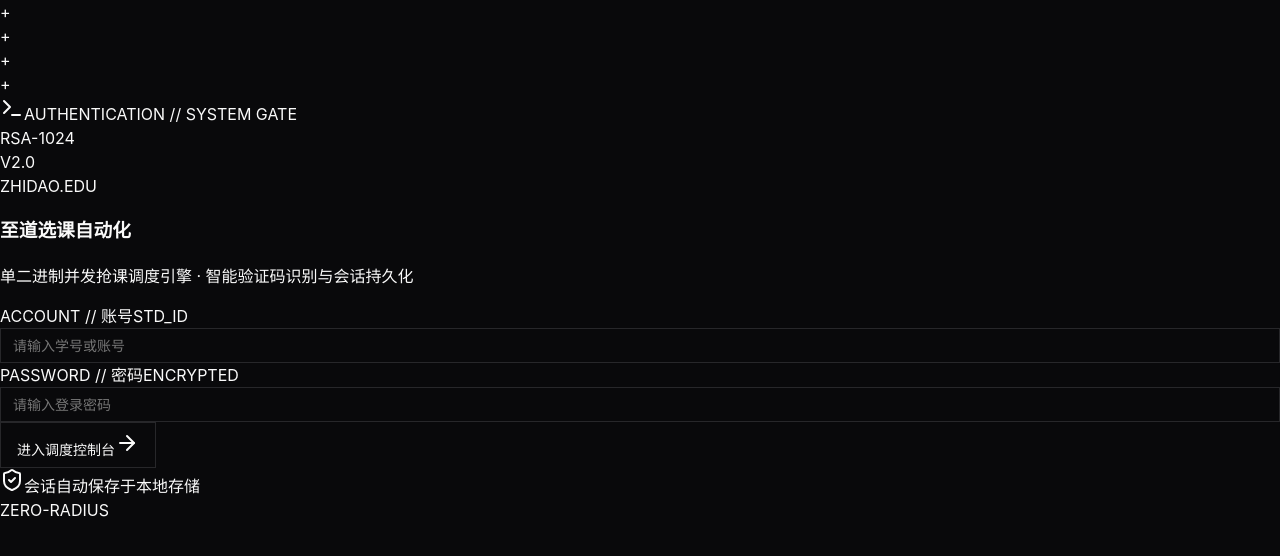
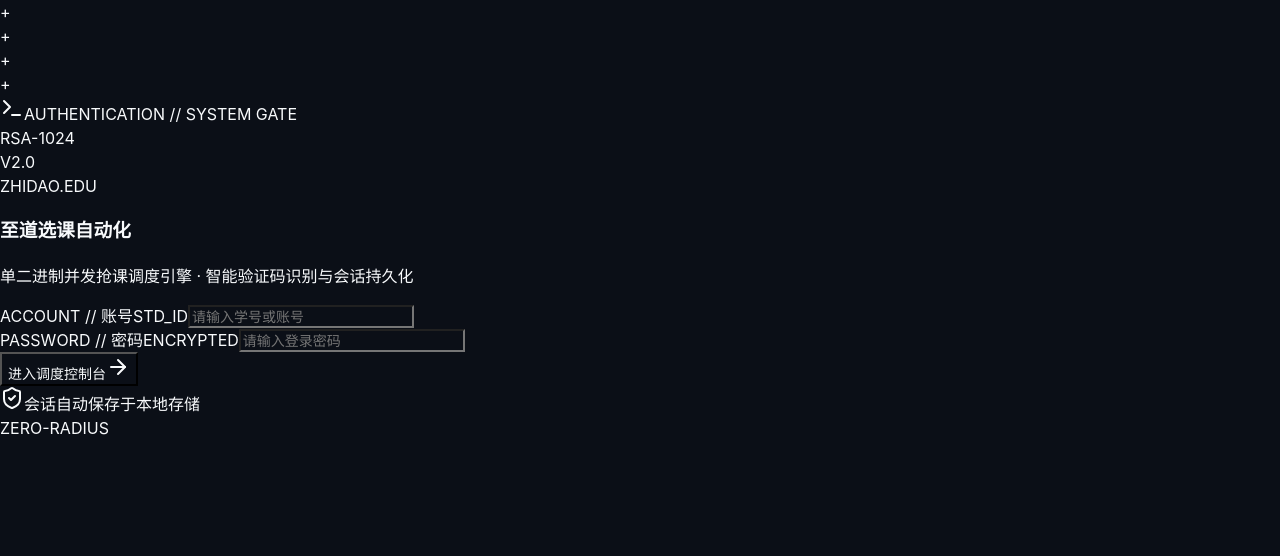
Before and after one commit to Wenaixi/xuanke-auto, a React (Vite) app in the folder web/: page / in a window 1280 px wide. Shown: the top 556 px of the page. Built offline with nearby package versions, Linux system fonts and the light colour scheme.

Commit message:
style: overhaul global design tokens with refined radius and ambient dark palette

```diff
--- a/web/src/styles/global.css
+++ b/web/src/styles/global.css
@@ -1,24 +1,50 @@
 :root {
-  /* 瑞士国际主义单色调色板 */
-  --bg: #09090b;
-  --surface: #121215;
-  --surface-soft: #18181b;
-  --border: #27272a;
-  --border-strong: #52525b;
+  /* 现代温润深空调色板 */
+  --bg: #0b0f17;
+  --surface: #131b26;
+  --surface-soft: #1a2332;
+  --surface-muted: #222d40;
+  --border: rgba(255, 255, 255, 0.08);
+  --border-hover: rgba(255, 255, 255, 0.16);
+  --border-strong: rgba(255, 255, 255, 0.28);
   --border-invert: #fafafa;
-  --fg: #fafafa;
-  --fg-muted: #a1a1aa;
-  --fg-dim: #71717a;
+
+  --fg: #f8fafc;
+  --fg-muted: #94a3b8;
+  --fg-dim: #64748b;
+
+  /* 生机语义色彩体系（点缀色） */
+  --emerald: #10b981;
+  --emerald-bg: rgba(16, 185, 129, 0.12);
+  --emerald-border: rgba(16, 185, 129, 0.28);
+
+  --amber: #f59e0b;
+  --amber-bg: rgba(245, 158, 11, 0.12);
+  --amber-border: rgba(245, 158, 11, 0.28);
+
+  --rose: #f43f5e;
+  --rose-bg: rgba(244, 63, 94, 0.12);
+  --rose-border: rgba(244, 63, 94, 0.28);
+
+  --cyan: #0ea5e9;
+  --cyan-bg: rgba(14, 165, 233, 0.12);
+  --cyan-border: rgba(14, 165, 233, 0.28);
+
+  /* 舒适微圆角体系 */
+  --radius-sm: 6px;
+  --radius-md: 8px;
+  --radius-lg: 12px;
+  --radius-xl: 16px;
+  --radius-full: 9999px;
 }
 
-/* 全局强制绝对零圆角与自然盒模型 */
-* {
-  border-radius: 0 !important;
+/* 自然盒模型 */
+*, *::before, *::after {
   box-sizing: border-box;
 }
 
 html, body, #root {
-  height: 100%;
+  min-height: 100%;
   margin: 0;
   padding: 0;
   background-color: var(--bg);
@@ -30,6 +56,7 @@ body {
   -webkit-font-smoothing: antialiased;
   -moz-osx-font-smoothing: grayscale;
   line-height: 1.5;
+  overflow-x: hidden;
 }
 
 /* 等宽数字排版：倒计时与容量统计严格纵向对齐 */
@@ -37,7 +64,7 @@ body {
   font-variant-numeric: tabular-nums;
 }
 
-/* 发丝级细线边框与背景实用类 */
+/* 温润发丝边框与背景实用类 */
 .hairline-border {
   border: 1px solid var(--border);
 }
@@ -50,40 +77,24 @@ body {
   background-color: var(--surface-soft);
 }
 
-/* 基础交互重置：纯粹无圆角直角几何 */
+/* 基础交互重置 */
 button, input, select, textarea {
   font-family: inherit;
   font-size: 14px;
   background: transparent;
   color: inherit;
-  border: 1px solid var(--border);
   outline: none;
-  transition: all 0.15s ease-in-out;
+  transition: all 0.2s cubic-bezier(0.16, 1, 0.3, 1);
 }
 
 button {
   cursor: pointer;
-  padding: 8px 16px;
-}
-
-button:hover {
-  background: var(--fg);
-  color: var(--bg);
 }
 
 button:disabled {
-  opacity: 0.35;
+  opacity: 0.4;
   cursor: not-allowed;
   pointer-events: none;
-}
-
-input {
-  padding: 8px 12px;
-  width: 100%;
-}
-
-input:focus {
-  border-color: var(--border-invert);
 }
 
 a {
@@ -91,7 +102,14 @@ a {
   text-decoration: none;
 }
 
-/* 极客极简暗黑滚动条 */
+/* 移动端触摸高亮消除与平滑轻触感 */
+@media (hover: none) and (pointer: coarse) {
+  button, a, input {
+    -webkit-tap-highlight-color: transparent;
+  }
+}
+
+/* 现代圆润暗色滚动条 */
 ::-webkit-scrollbar {
   width: 6px;
   height: 6px;
@@ -102,9 +120,10 @@ a {
 }
 
 ::-webkit-scrollbar-thumb {
-  background: var(--border);
+  background: rgba(255, 255, 255, 0.12);
+  border-radius: 9999px;
 }
 
 ::-webkit-scrollbar-thumb:hover {
-  background: var(--border-strong);
+  background: rgba(255, 255, 255, 0.24);
 }
```
